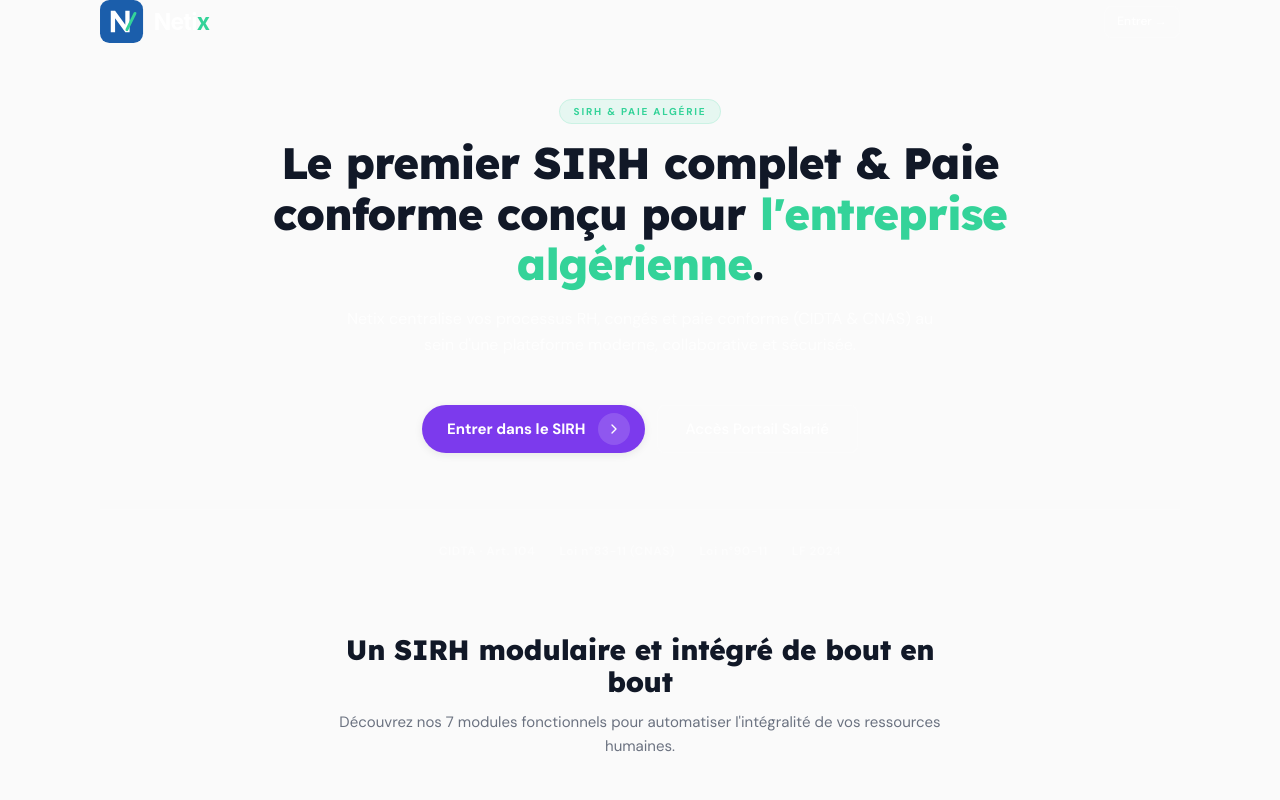
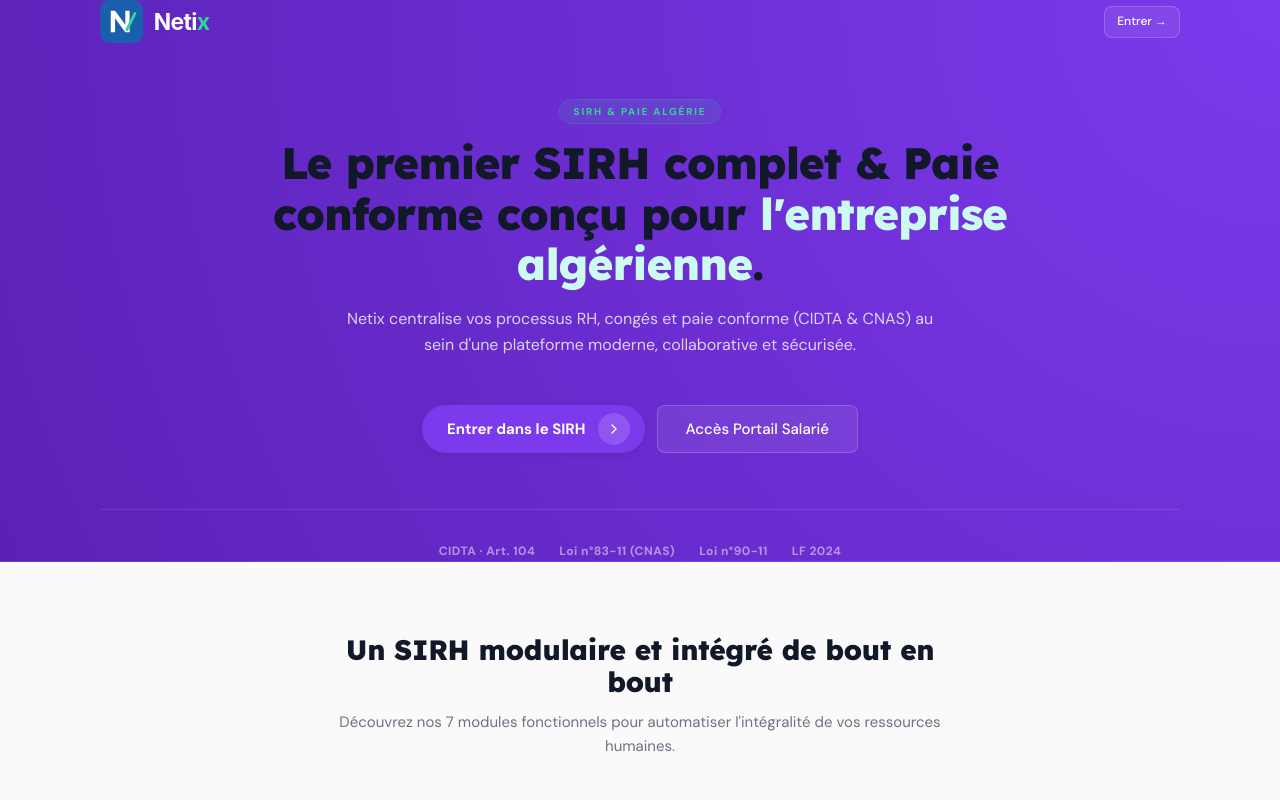
Before and after one commit to kheireddine178/netix-paie, a Next.js app: page / in a window 1280 px wide. Shown: the top 800 px of the page. Built offline with nearby package versions, Linux system fonts and the light colour scheme.

Commit message:
fix(design): restore dark background for landing hero using HRFlow accent colors

```diff
--- a/app/globals.css
+++ b/app/globals.css
@@ -398,9 +398,9 @@ tr:last-child td { border-bottom: none; }
 .bulletin-total {
   display: flex; justify-content: space-between; align-items: baseline;
   padding-top: var(--s4); margin-top: var(--s4);
-  border-top: 2px solid var(--marine-900);
-}
-.bulletin-total strong { font-size: 24px; color: var(--marine-900); }
+  border-top: 2px solid var(--border);
+}
+.bulletin-total strong { font-size: 24px; color: var(--accent); }
 
 /* ============================================================
    Landing page (vitrine)
@@ -412,7 +412,7 @@ tr:last-child td { border-bottom: none; }
 }
 
 .landing-hero {
-  background: radial-gradient(circle at top right, var(--marine-900) 0%, var(--marine-950) 100%);
+  background: radial-gradient(circle at top right, var(--accent) 0%, var(--accent-ink) 100%);
   color: #fff;
   padding: var(--s12) var(--s6) 96px;
   border-bottom: 1px solid rgba(255, 255, 255, 0.08);
@@ -452,7 +452,7 @@ tr:last-child td { border-bottom: none; }
   margin: 0 auto var(--s4);
 }
 
-.landing-hero-inner h1 .accent { color: #34D399; }
+.landing-hero-inner h1 .accent { color: var(--teal-bg); }
 
 .landing-hero-inner p {
   font-size: var(--tmd);
```
